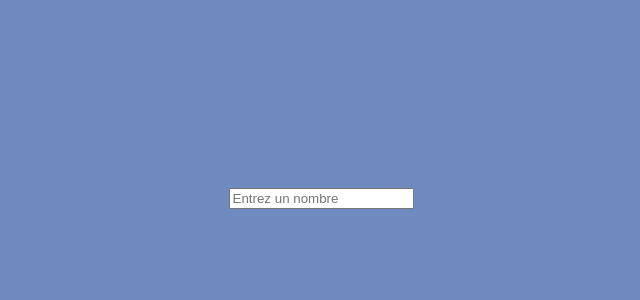
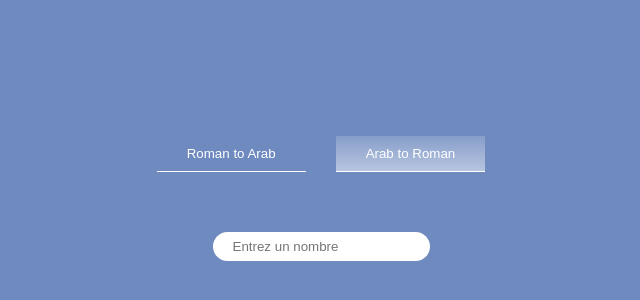
Before and after one commit to paulcotogno/roman-number, a React (Create React App) app: page / in a window 1280 px wide. Shown: the part 186-486 px from the top of the page, without its empty margins (319-959 px from the left). Built offline with nearby package versions, Linux system fonts and the light colour scheme.

Commit message:
add reverse function

```diff
--- a/src/App.css
+++ b/src/App.css
@@ -2,9 +2,11 @@
   text-align: center;
   height: 100vh;
   display: flex;
+  flex-direction: column;
   justify-content: center;
   align-items: center;
   background-color: #6F8ABF;
+  gap: 60px;
 }
 
 .Container {
@@ -14,3 +16,35 @@
   align-items: center;
   color: #C9DBF2;
 }
+
+.Container input {
+  padding: 7px 20px;
+  border: none;
+  border-radius: 100px;
+}
+
+.Header {
+  display: flex;
+  gap: 30px;
+}
+
+.Header_btn {
+  display: block;
+  border: none;
+  padding: 10px 30px;
+  border-bottom: 1px white solid;
+  cursor: pointer;
+  background: linear-gradient(0deg, rgba(255,255,255,0.5), transparent 50%, transparent);
+  background-size: 100% 300%;
+  will-change: background-position;
+  transition: background-position 0.5s ease;
+  color: white;
+}
+
+.Header_btn:hover {
+  background-position: 0 50%;
+}
+
+.Header_btn.active {
+  background-position: 0 100%;
+}
--- a/src/App.js
+++ b/src/App.js
@@ -2,19 +2,42 @@ import './App.css';
 import { useState } from 'react';
 
 import { convertToRoman } from './utility/romanNumber';
+import { convertToNumber } from './utility/arabNumber';
 
 function App() {
+  const [romanConvert, setRomanConvert] = useState(true);
+
   const [roman, setRoman] = useState('');
 
-  const cc = (e) => {
+  const [number, setNumber] = useState('');
+
+  const romanConvertFn = (e) => {
     setRoman(convertToRoman(e.target.value));
+  }
+
+  const arabConvertFn = (e) => {
+    setNumber(convertToNumber(e.target.value));
   }
 
   return (
     <div className="App">
+      <div className='Header'>
+        <button className={`Header_btn ${!romanConvert && 'active'}`} onClick={_ => setRomanConvert(false)}>Roman to Arab</button>
+        <button className={`Header_btn ${romanConvert && 'active'}`} onClick={_ => setRomanConvert(true)}>Arab to Roman</button>
+      </div>
       <div className='Container'>
-        <input type="text" onChange={cc} placeholder="Entrez un nombre" />
-        <p>{roman}</p>
+        {
+          romanConvert ?
+          <>
+            <input type="text" onChange={romanConvertFn} name='' placeholder="Entrez un nombre" />
+            <p>{roman}</p>
+          </>
+          :
+          <>
+            <input type="text" onChange={arabConvertFn} placeholder="Entrez un nombre romain" />
+            <p>{number}</p>
+          </>
+        }
       </div>
     </div>
   );
--- /dev/null
+++ b/src/utility/arabNumber.js
@@ -0,0 +1,28 @@
+export const convertToNumber = (roman) => {
+    if(!/^M{0,4}(CM|CD|D?C{0,3})(XC|XL|L?X{0,3})(IX|IV|V?I{0,3})$/.test(roman)) return 'Not a valid roman number'
+
+    const map = {
+      M: 1000,
+      D: 500,
+      C: 100,
+      L: 50,
+      X: 10,
+      V: 5,
+      I: 1,
+    };
+
+    const number = roman.split('');
+
+    let result = 0;
+    for (let i = 0; i < number.length; i += 1) {
+      const first = map[number[i]];
+      const second = map[number[i + 1]] ?? 0;
+      if (first < second) {
+        result += second - first;
+        i += 1;
+      } else {
+        result += first;
+      }
+    }
+    return result;
+  };
```
Also changed, not shown: 1 other file (tests, documents, lock files or other folders).
